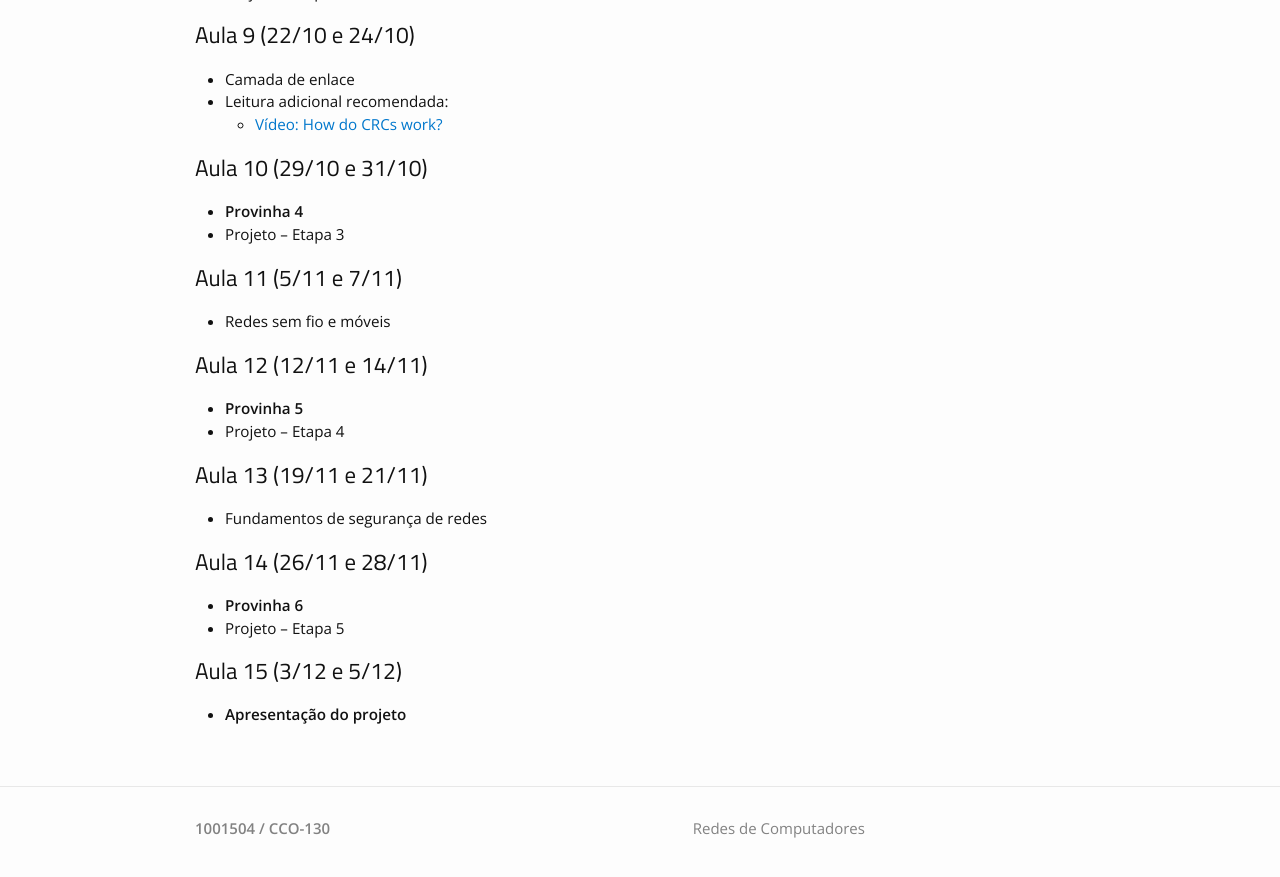
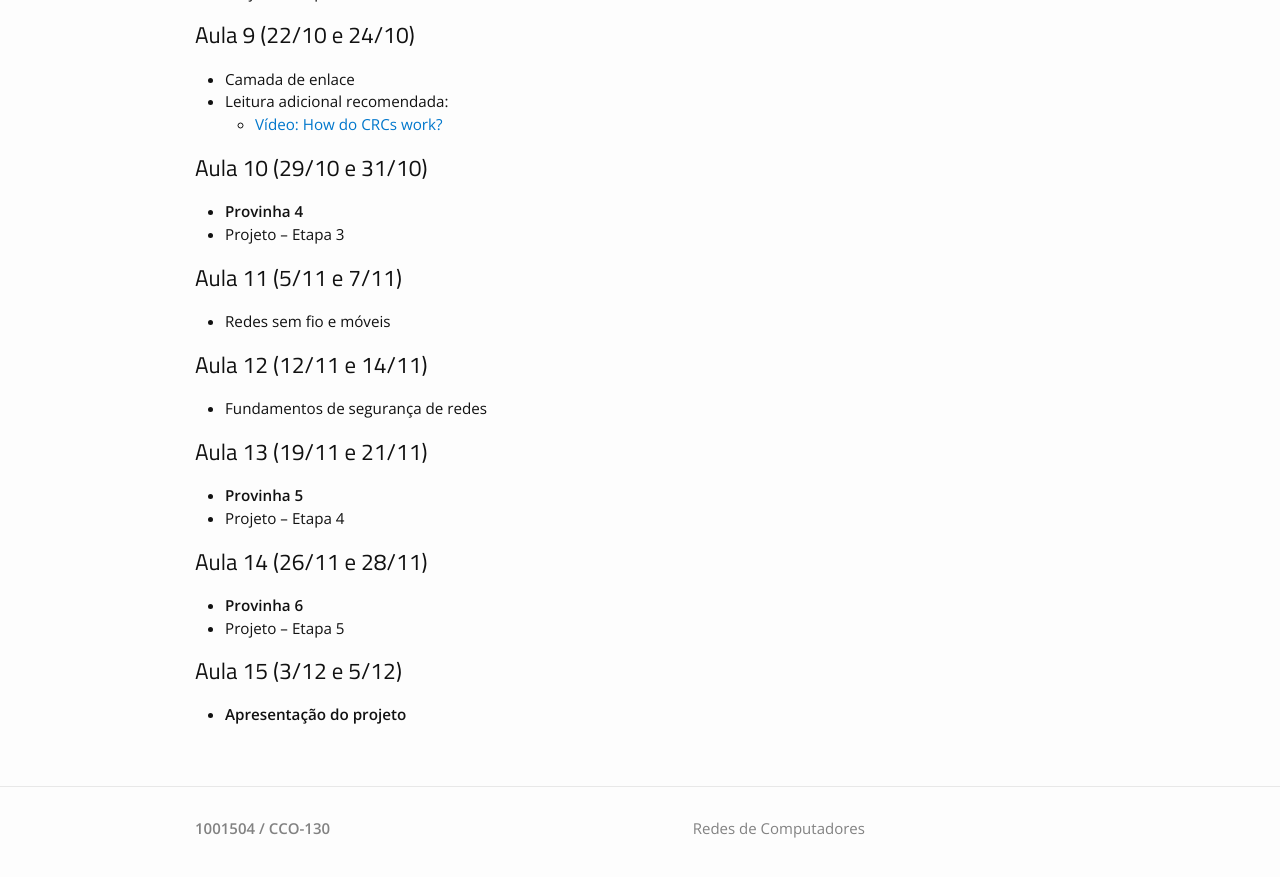
Before and after one commit to thotypous/redes-website, a Jekyll site: the page built from aulas.md, in a window 1280 px wide and 900 px high, scrolled down 1396 px. Shown: the top 877 px of the window. Built offline with Jekyll 4.4.1, drawn with Linux system fonts in a browser that asks for light colours.

```diff
--- a/aulas.md
+++ b/aulas.md
@@ -80,12 +80,12 @@ Por favor, verifique frequentemente pois esta agenda pode sofrer alterações.
 
 ## Aula 12 (12/11 e 14/11)
 
- * **Provinha 5**
- * Projeto – Etapa 4
+ * Fundamentos de segurança de redes
 
 ## Aula 13 (19/11 e 21/11)
 
- * Fundamentos de segurança de redes
+ * **Provinha 5**
+ * Projeto – Etapa 4
 
 ## Aula 14 (26/11 e 28/11)
 
```
